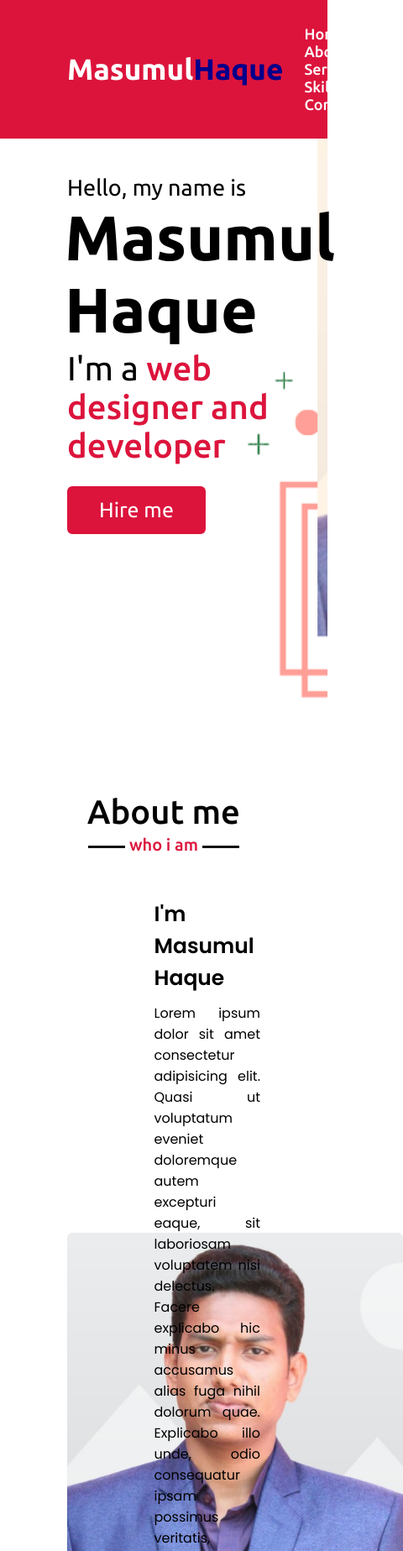
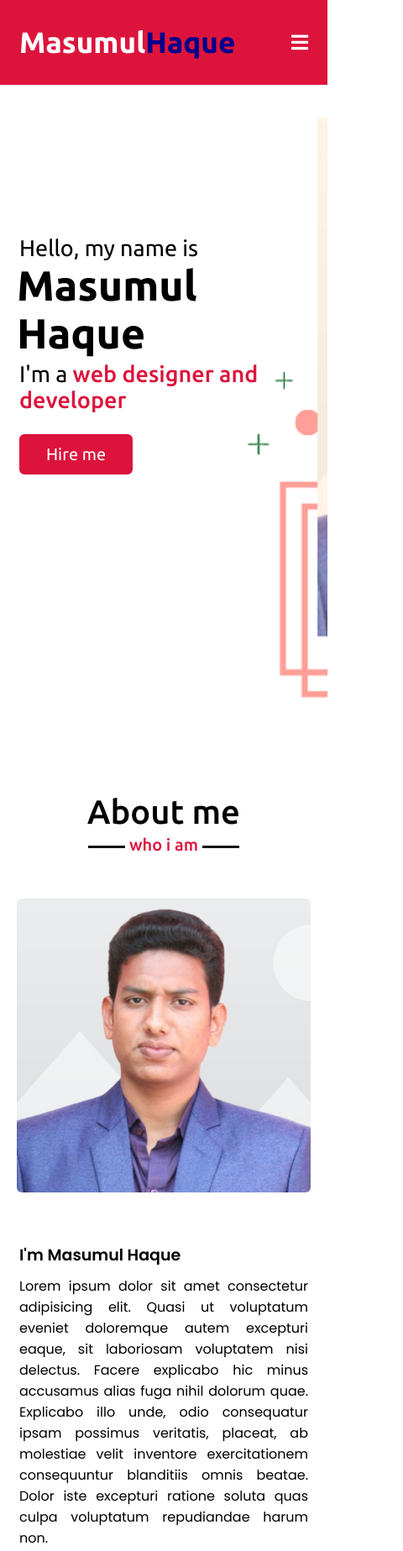
Before and after one commit to MasumulHaque/Personal-Website, a plain HTML site: page index.html in a window 390 px wide. Shown: the top 1847 px of the page at 84% size, 480 px wide, since content can reach past the window. Drawn offline with nearby package versions, Linux system fonts and the light colour scheme.

Commit message:
Css Sresponsive code  add

```diff
--- a/index.html
+++ b/index.html
@@ -202,7 +202,7 @@
 
     <!-- footer section start -->
     <footer>
-        <span>Created By <a href="#">Masumulhaque</a> | <span class="far fa-copyright"></span> 2020 All rights reserved.</span>
+        <span>Created By <a href="#">Masumulhaque</a> | <span class="far fa-copyright"></span> 2021 All rights reserved.</span>
     </footer>
 </body>
 </html>
--- a/style.css
+++ b/style.css
@@ -21,6 +21,7 @@ section{
     max-width: 1300px;
     padding: 0 80px;
     margin: auto;
+
 }
 .about, .services, .skills, .teams, .contact, footer{
     font-family: 'Poppins', sans-serif;
@@ -476,3 +477,129 @@ footer span a{
 footer span a:hover{
     text-decoration: underline;
 }
+/* responsive media query start */
+@media (max-width: 1104px) {
+    .about .about-content .left img{
+        height: 350px;
+        width: 350px;
+    }
+}
+
+@media (max-width: 991px) {
+    .max-width{
+        padding: 0 50px;
+    }
+}
+@media (max-width: 947px){
+    .menu-btn{
+        display: block;
+        z-index: 999;
+    }
+    .menu-btn i.active:before{
+        content: "\f00d";
+    }
+    .navbar .menu{
+        position: fixed;
+        height: 100vh;
+        width: 100%;
+        left: -100%;
+        top: 0;
+        background: #111;
+        text-align: center;
+        padding-top: 80px;
+        transition: all 0.3s ease;
+    }
+    .navbar .menu.active{
+        left: 0;
+    }
+    .navbar .menu li{
+        display: block;
+    }
+    .navbar .menu li a{
+        display: inline-block;
+        margin: 20px 0;
+        font-size: 25px;
+    }
+    .home .home-content .text-2{
+        font-size: 70px;
+    }
+    .home .home-content .text-3{
+        font-size: 35px;
+    }
+    .home .home-content a{
+        font-size: 23px;
+        padding: 10px 30px;
+    }
+    .max-width{
+        max-width: 930px;
+    }
+    .about .about-content .column{
+        width: 100%;
+    }
+    .about .about-content .left{
+        display: flex;
+        justify-content: center;
+        margin: 0 auto 60px;
+    }
+    .about .about-content .right{
+        flex: 100%;
+    }
+    .services .serv-content .card{
+        width: calc(50% - 10px);
+        margin-bottom: 20px;
+    }
+    .skills .skills-content .column,
+    .contact .contact-content .column{
+        width: 100%;
+        margin-bottom: 35px;
+    }
+}
+
+@media (max-width: 690px) {
+    .max-width{
+        padding: 0 23px;
+    }
+    .home .home-content .text-2{
+        font-size: 60px;
+    }
+    .home .home-content .text-3{
+        font-size: 32px;
+    }
+    .home .home-content a{
+        font-size: 20px;
+    }
+    .services .serv-content .card{
+        width: 100%;
+    }
+}
+
+@media (max-width: 500px) {
+    .home .home-content .text-2{
+        font-size: 50px;
+    }
+    .home .home-content .text-3{
+        font-size: 27px;
+    }
+    .about .about-content .right .text,
+    .skills .skills-content .left .text{
+        font-size: 19px;
+    }
+    .contact .right form .fields{
+        flex-direction: column;
+    }
+    .contact .right form .name,
+    .contact .right form .email{
+        margin: 0;
+    }
+    .right form .error-box{
+       width: 150px;
+    }
+    .scroll-up-btn{
+        right: 15px;
+        bottom: 15px;
+        height: 38px;
+        width: 35px;
+        font-size: 23px;
+        line-height: 38px;
+    }
+}
```
